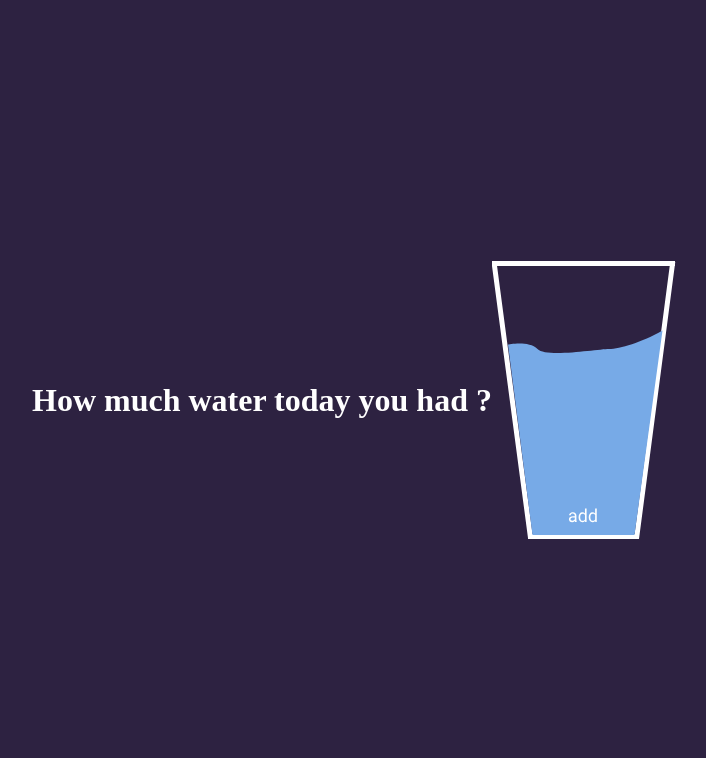
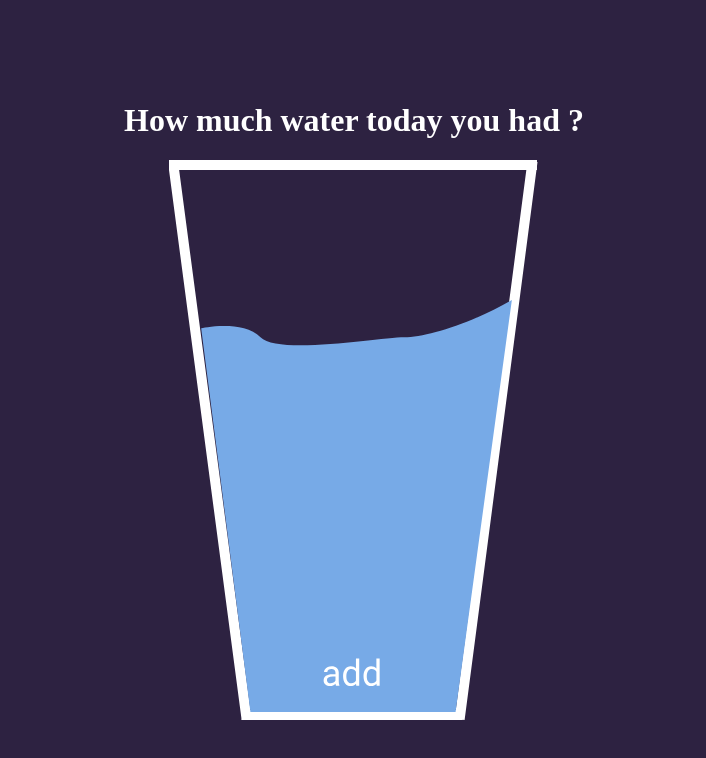
Before and after one commit to cammell/water, a website built with webpack: page src/pages/index.html in a window 1280 px wide. Shown: the whole page, without its empty margins (286-992 px from the left). Built offline with nearby package versions, Linux system fonts and the light colour scheme.

Commit message:
begin styling h1 and img

```diff
--- a/src/pages/index.html
+++ b/src/pages/index.html
@@ -23,6 +23,6 @@
       </head>
   <body class="main">
     <h1 class="h1"> How much water today you had ?</h1>
-    <img src="/src/assets/img/logo.svg">
+    <img src="/src/assets/img/logo.svg" class="image">
   </body>
 </html>
--- a/src/scss/main.scss
+++ b/src/scss/main.scss
@@ -8,6 +8,12 @@ body {
   color: #fff;
   display: flex;
   align-items: center;
+  flex-direction: column;
   justify-content: center;
   min-height: 100vh;
 }
+
+.image {
+  height: 70vh;
+
+}
```
